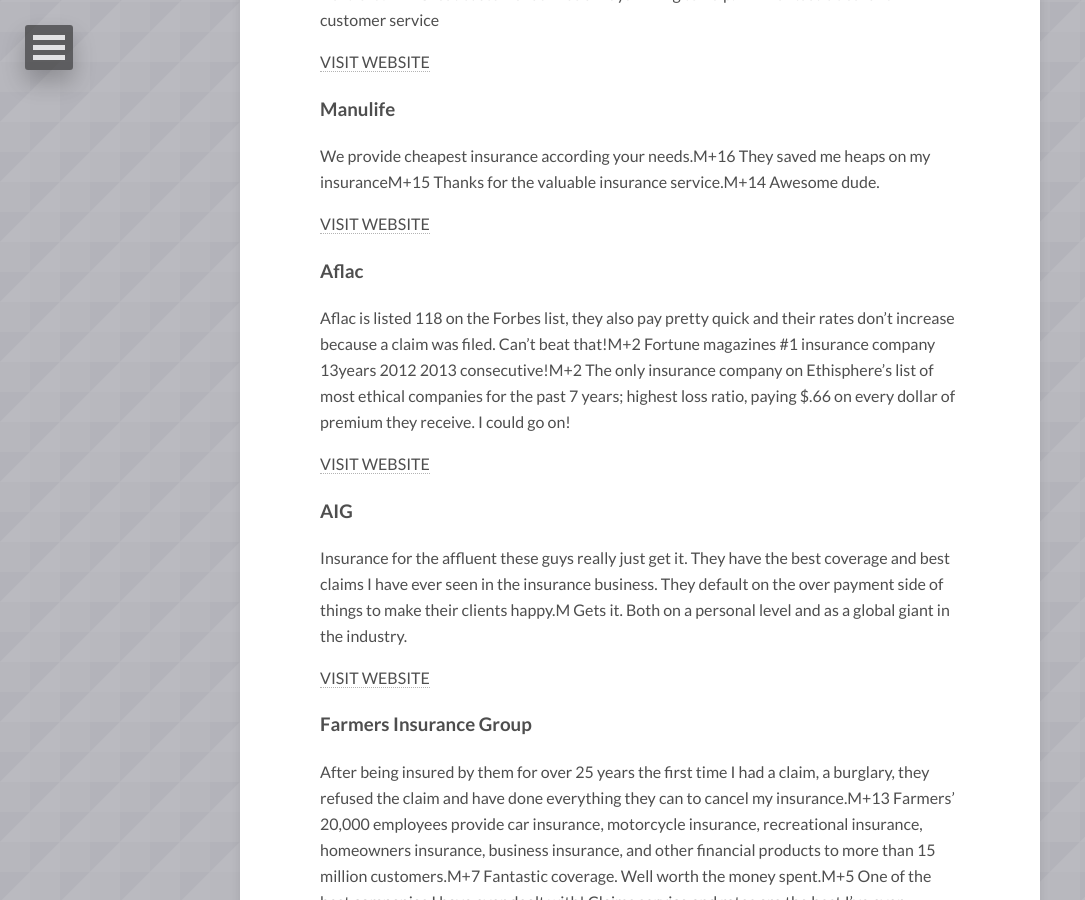
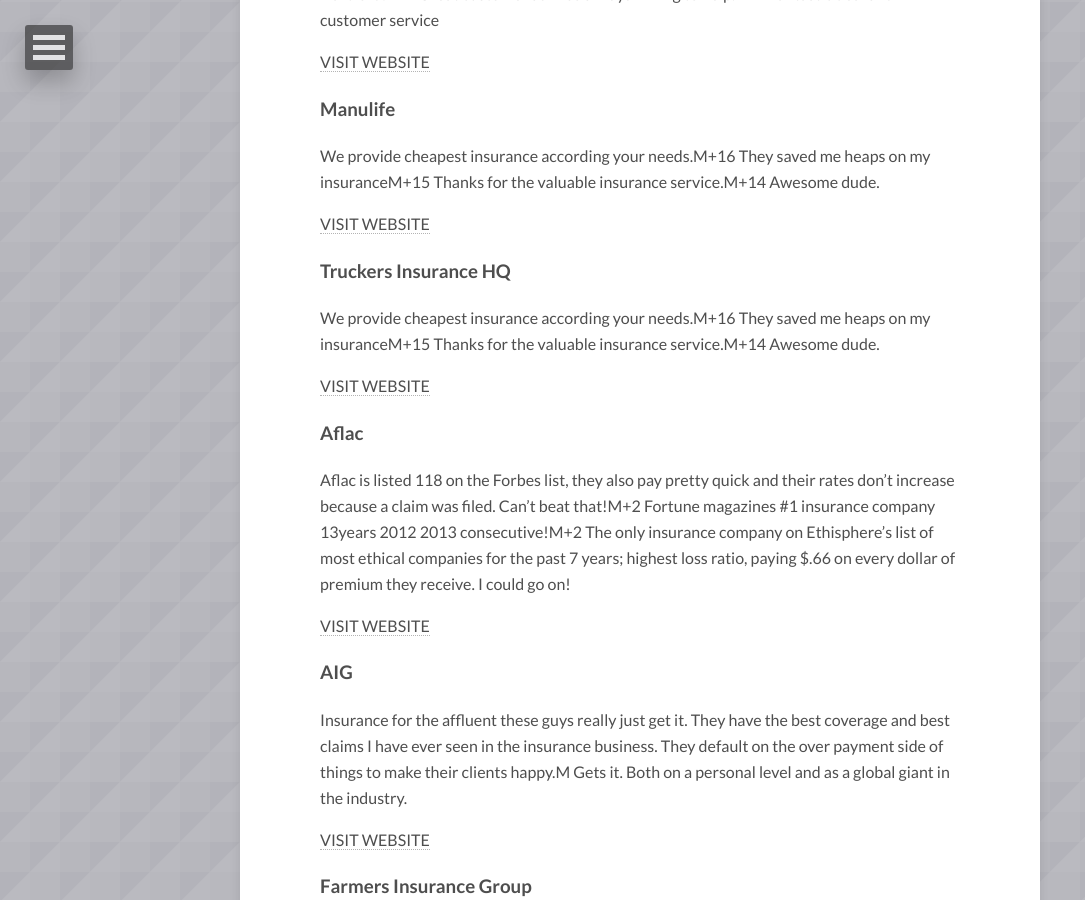
Before and after one commit to vivek1karna/topten, a Jekyll site: the page built from _posts/2013-10-26-background-image.md, in a window 1280 px wide and 900 px high, scrolled down 2218 px. Shown: the whole window, without its empty margins (0-1085 px from the left). Built offline with Jekyll 4.4.1, drawn with Linux system fonts in a browser that asks for light colours; nearby versions of some CDN libraries; comment, search, counter and statistics services are not loaded.

Commit message:
Update 2013-10-26-background-image.md

```diff
--- a/_posts/2013-10-26-background-image.md
+++ b/_posts/2013-10-26-background-image.md
@@ -43,6 +43,12 @@
 
 [VISIT WEBSITE](http://www.truckersinsurancehq.com/)
 
+### Truckers Insurance HQ
+
+We provide cheapest insurance according your needs.M+16 They saved me heaps on my insuranceM+15 Thanks for the valuable insurance service.M+14 Awesome dude.
+
+[VISIT WEBSITE](http://www.truckersinsurancehq.com/)
+
 ### Aflac
 
 Aflac is listed 118 on the Forbes list, they also pay pretty quick and their rates don't increase because a claim was filed. Can't beat that!M+2 Fortune magazines #1 insurance company 13years 2012 2013 consecutive!M+2 The only insurance company on Ethisphere's list of most ethical companies for the past 7 years; highest loss ratio, paying $.66 on every dollar of premium they receive. I could go on!
```
